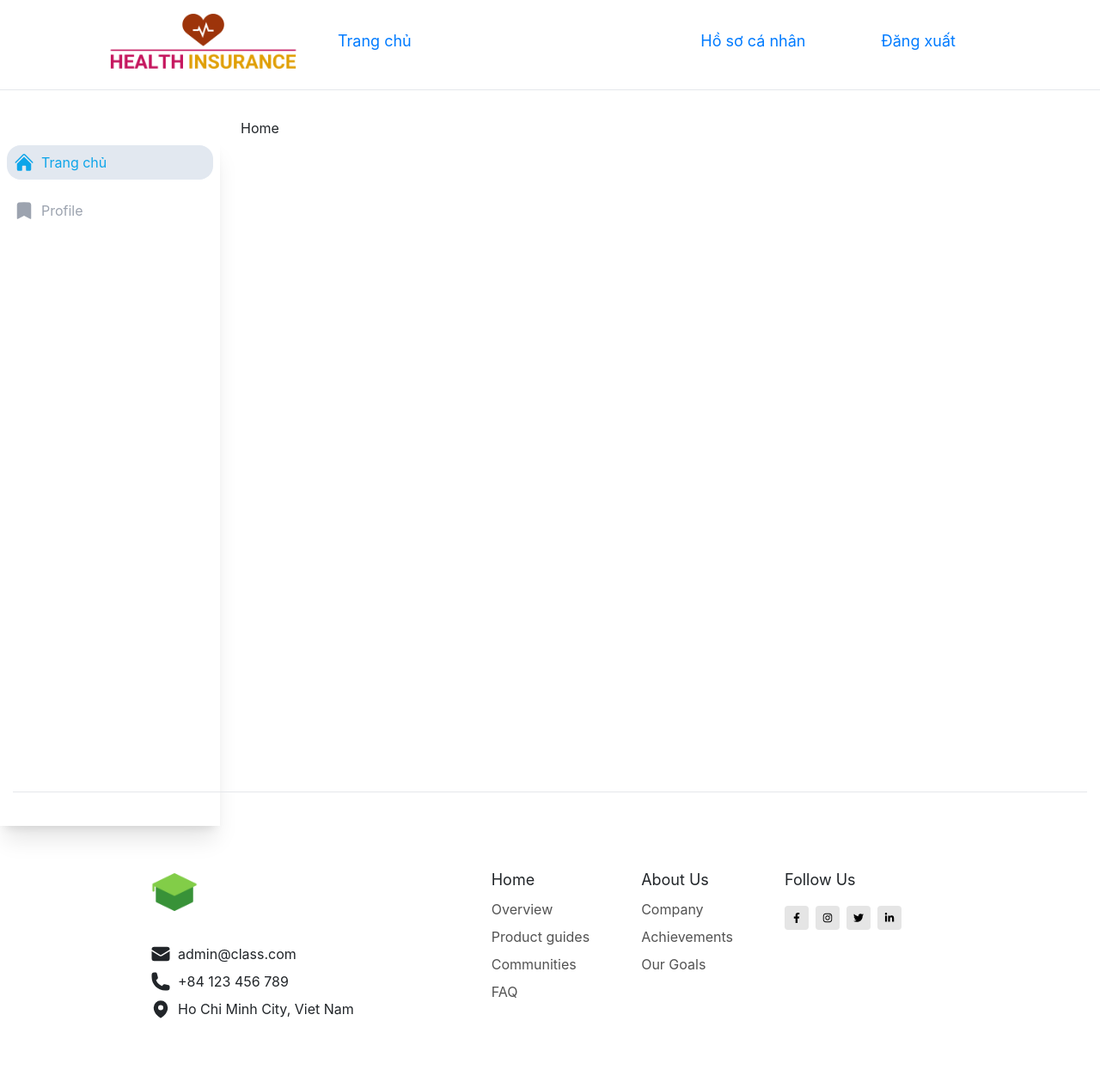
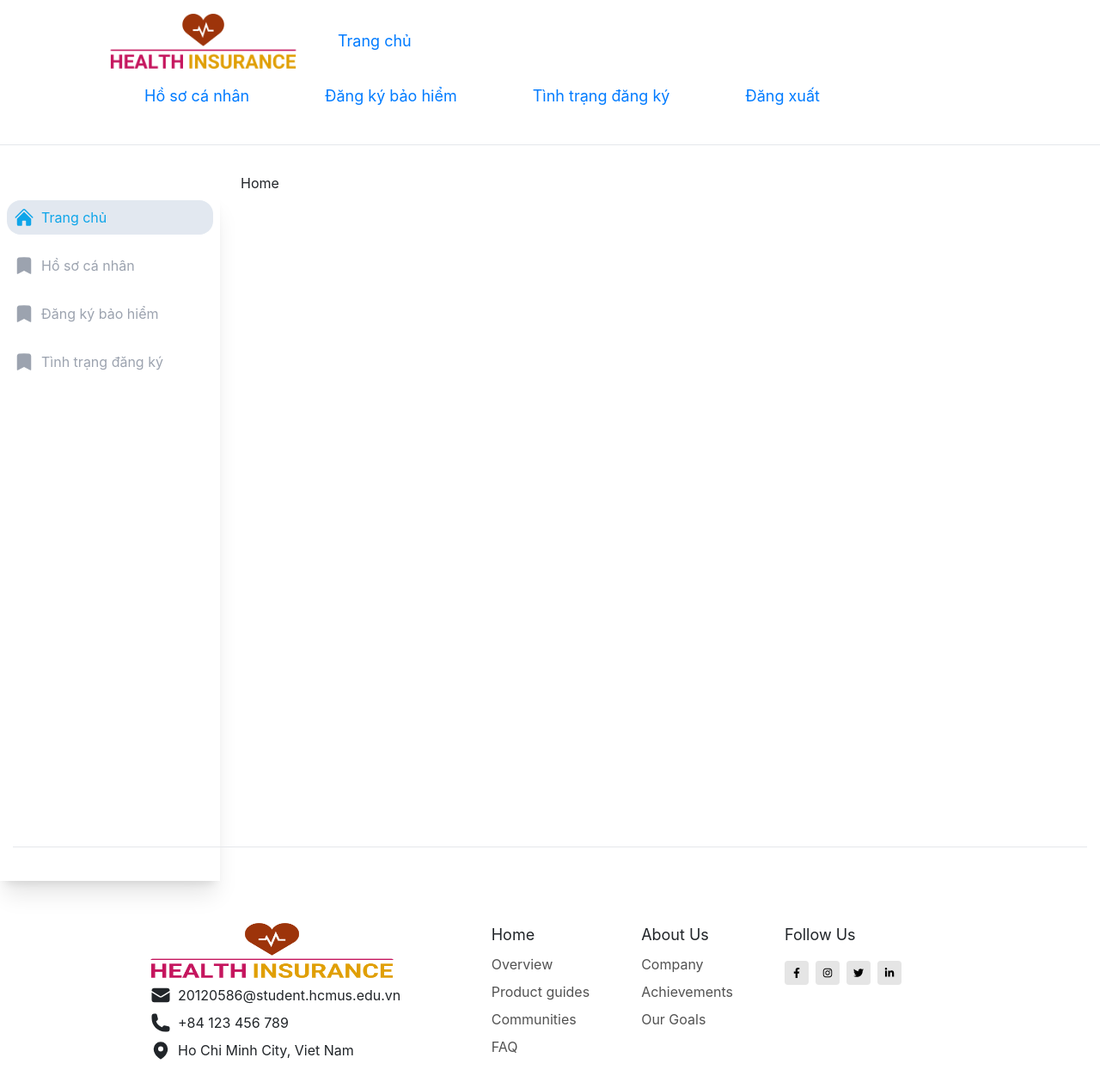
Before and after one commit to nzerefdragneel/PTUD_FE, a React (Create React App) app: page /home in a window 1280 px wide. Shown: the whole page at 86% size. Before the commit the page ends 1218 px from the top, so only its background shows below. Built offline with nearby package versions, Linux system fonts and the light colour scheme; no server answers; sample sign-in values are in the browser's storage.

Commit message:
edit sidebar

```diff
--- a/src/App.js
+++ b/src/App.js
@@ -15,6 +15,8 @@ import Profile from "./components/profile.component";
 import SimpleFooter from "./components/footer.component";
 import Bus from "./common/bus";
 import SignupScreen from "./screen/signupScreen";
+import Register_Insurance from "./components/register.component";
+import Status_User from "./components/status_user.component";
 class App extends Component {
   constructor(props) {
     super(props);
@@ -80,6 +82,16 @@ class App extends Component {
                   Hồ sơ cá nhân
                 </div>
               </a>
+              <a href="/register" className="nav-link">
+                <div className="px-6 py-2.5 rounded-lg hover:bg-medium-green hover:cursor-pointer hover:ease-linear duration-300">
+                  Đăng ký bảo hiểm
+                </div>
+              </a>
+              <a href="/status_user" className="nav-link">
+                <div className="px-6 py-2.5 rounded-lg hover:bg-medium-green hover:cursor-pointer hover:ease-linear duration-300">
+                  Tình trạng đăng ký
+                </div>
+              </a>
               <a href="/login" className="nav-link" onClick={this.logOut}>
                 <div className="px-6 py-2.5 rounded-lg hover:bg-medium-green hover:cursor-pointer hover:ease-linear duration-300">
                   Đăng xuất
@@ -129,6 +141,11 @@ class App extends Component {
                 />
 
                 <Route path="/profile" element={<Profile />} />
+                <Route path="/register" element={<Register_Insurance />} />
+                <Route path="/status_user" element={<Status_User/>} />
+
+
+
 
               </Routes>
             </div>
--- a/src/components/footer.component.js
+++ b/src/components/footer.component.js
@@ -7,10 +7,10 @@ export default class SimpleFooter extends Component {
 
         <div className='border-t mt-2 bottom-0 px-40 pb-8 pt-20 flex flex-row flex-wrap gap-2 justify-between'>
         <div className='flex flex-col mt-2 mr-5'>
-            <img src='./assets/logo.png' className='w-14 h-14 mb-4' alt='logo' />
+            <img src='./assets/logo_0.png' className='h-16 w-auto mr-2' alt='logo' />
             <div className='mt-2 flex flex-row items-center'>
                 <EnvelopeIcon className='h-6 w-6 mr-2' />
-                <div className='text-base'>admin@class.com</div>
+                <div className='text-base'>20120586@student.hcmus.edu.vn</div>
             </div>
             <div className='mt-2 flex flex-row items-center'>
                 <PhoneIcon className='h-6 w-6 mr-2' />
--- /dev/null
+++ b/src/components/register.component.js
@@ -0,0 +1,45 @@
+import React, { useEffect, useState } from "react";
+import { Link, Navigate } from "react-router-dom";
+import {
+    Card,
+    CardBody,
+    Typography,
+    List,
+    ListItem,
+    ListItemPrefix,
+} from "@material-tailwind/react";
+
+export function SimpleCard() {
+    return (
+        <Card className="mt-6 w-96 h-auto">
+            <CardBody>
+                <Typography variant="h5" color="blue-gray" className="mb-2">
+                    UI/UX Review Check
+                </Typography>
+                <Typography>
+                    The place is close to Barceloneta Beach and bus stop just 2 min by
+                    walk and near to &quot;Naviglio&quot; where you can enjoy the main
+                    night life in Barcelona.
+                </Typography>
+            </CardBody>
+        </Card>
+    );
+}
+
+
+const Register_Insurance = () => {
+    const user = JSON.parse(localStorage.getItem("user"));
+
+    if (user == null) {
+        return <Navigate replace to="/" />;
+    }
+
+    return (
+        <>
+            <div className=" ">
+                    ĐĂNG KÝ BẢO HIỂM
+            </div>
+        </>
+    );
+};
+export default Register_Insurance;
--- /dev/null
+++ b/src/components/status_user.component.js
@@ -0,0 +1,45 @@
+import React, { useEffect, useState } from "react";
+import { Link, Navigate } from "react-router-dom";
+import {
+    Card,
+    CardBody,
+    Typography,
+    List,
+    ListItem,
+    ListItemPrefix,
+} from "@material-tailwind/react";
+
+export function SimpleCard() {
+    return (
+        <Card className="mt-6 w-96 h-auto">
+            <CardBody>
+                <Typography variant="h5" color="blue-gray" className="mb-2">
+                    UI/UX Review Check
+                </Typography>
+                <Typography>
+                    The place is close to Barceloneta Beach and bus stop just 2 min by
+                    walk and near to &quot;Naviglio&quot; where you can enjoy the main
+                    night life in Barcelona.
+                </Typography>
+            </CardBody>
+        </Card>
+    );
+}
+
+
+const Status_User = () => {
+    const user = JSON.parse(localStorage.getItem("user"));
+
+    if (user == null) {
+        return <Navigate replace to="/" />;
+    }
+
+    return (
+        <>
+            <div className=" ">
+                    TÌNH TRANG ĐƠN ĐĂNG KÝ
+            </div>
+        </>
+    );
+};
+export default Status_User;
--- a/src/routes/route.config.js
+++ b/src/routes/route.config.js
@@ -1,5 +1,7 @@
 import Home from "../components/home.component"
 import Profile from "../components/profile.component"
+import Register_Insurance from "../components/register.component"
+import Status_User from "../components/status_user.component"
 import {
   BookmarkIcon,
   HomeIcon,
@@ -19,11 +21,29 @@ export const appRouters = [
   {
     path: "/profile",
     title: "profile",
-    name: "Profile",
+    name: "Hồ sơ cá nhân",
     icon: BookmarkIcon,
     showInMenu: true,
     component:<Profile/>
-  }
+  },
+  {
+    path: "/register",
+    title: "register",
+    name: "Đăng ký bảo hiểm ",
+    icon: BookmarkIcon,
+    showInMenu: true,
+    component:<Register_Insurance/>
+  },
+  {
+    path: "/status_user",
+    title: "status_user",
+    name: "Tình trạng đăng ký",
+    icon: BookmarkIcon,
+    showInMenu: true,
+    component:<Status_User/>
+  },
+
+
 ]
 
 export const routers = [...appRouters]
--- a/src/screen/signupScreen.js
+++ b/src/screen/signupScreen.js
@@ -16,14 +16,12 @@ class SignupScreen extends Component {
               className="text-4xl font-bold text-center  mb-2"
             >
               Đăng ký tài khoản
-
             </Typography>
             <Typography className="text-base text-zinc-950 mb-6">
               Để có trải nghiệm đầy đủ và tốt nhất, hãy đăng nhập với tư cách
               thành viên của Vietnam Health Insurance
             </Typography>
             <SignupComponent />
-
           </Card>
         </div>
       </div>
```
Also changed, not shown: src/components/signup.component.js (line endings or trailing spaces). Lines whose indentation alone changed are shown as unchanged.
